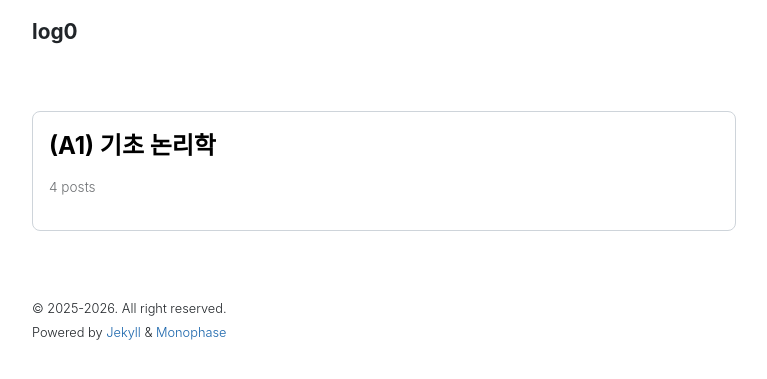
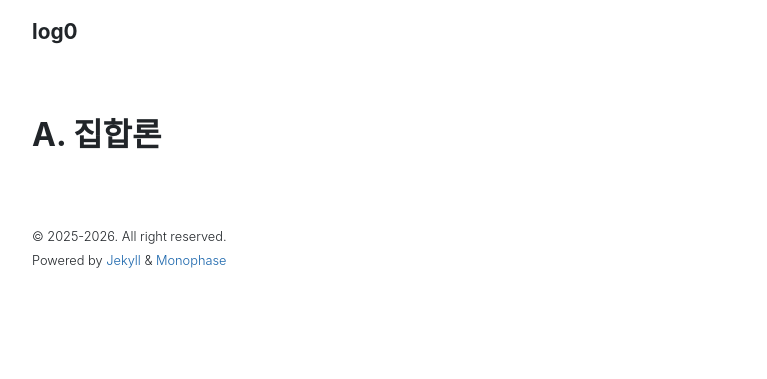
Before and after one commit to Log-zero/Log-zero.github.io, a Jekyll site: the page built from categories/set-theory.md, in a window 1280 px wide. Shown: the top 379 px of the page, without its empty margins (256-1023 px from the left). Built offline with Jekyll 4.4.1, drawn with Linux system fonts in a browser that asks for light colours; nearby versions of some CDN libraries.

Commit message:
categories

```diff
--- a/_layouts/post-list.html
+++ b/_layouts/post-list.html
@@ -2,76 +2,41 @@
 layout: default
 ---
 
-{% assign posts = site.posts %}
+<header class="category-header">
 
-{% if page.category %}
-  {% assign posts = site.categories[page.category] %}
+  {% if page.page_type == "category" %}
+    <h1 class="category-title">
+      {{ page.category_label }}
+    </h1>
   {% endif %}
 
-{%- comment -%}
-================================
-1️⃣ 카테고리 인덱스 페이지
-   (subcategory만 표시)
-================================
-{%- endcomment -%}
+  {% if page.page_type == "subcategory" %}
+    <nav class="breadcrumb">
+      <a href="/categories/{{ page.category }}/">
+        {{ page.category_label }}
+      </a>
+      <span class="breadcrumb-sep">›</span>
+      <span class="breadcrumb-current">
+        {{ page.subcategory_label }}
+      </span>
+    </nav>
+  {% endif %}
 
-{% if page.category and page.subcategory == nil %}
-
-  {% assign subs = "" | split: "" %}
-  {% for post in posts %}
-    {% if post.subcategory %}
-      {% unless subs contains post.subcategory %}
-        {% assign subs = subs | push: post.subcategory %}
-      {% endunless %}
-    {% endif %}
-  {% endfor %}
+</header>
 
 <div class="posts">
-    {% for sub in subs %}
-      {% assign label = site.data.subcategories[page.category][sub] | default: sub %}
+  {% if page.page_type == "subcategory" %}
+    {% assign posts = site.posts | where: "subcategory", page.subcategory %}
+  {% else %}
+    {% assign posts = site.posts | where: "category", page.category %}
+  {% endif %}
 
+  {% for post in posts %}
     <div class="post">
       <h2 class="post-title">
-          <a href="{{ '/categories/' | append: page.category | append: '/' | append: sub | append: '/' | relative_url }}">
-            {{ label }}
-          </a>
+        <a href="{{ post.url | relative_url }}">{{ post.title }}</a>
       </h2>
-
-        <time class="post-meta">
-          {{ posts | where: "subcategory", sub | size }} posts
-        </time>
+      <time class="post-meta">{{ post.date | date_to_string }}</time>
     </div>
   {% endfor %}
 </div>
-
-{% endif %}
-
-{%- comment -%}
-================================
-2️⃣ Subcategory 페이지
-   (글 목록 표시)
-================================
-{%- endcomment -%}
-
-{% if page.category and page.subcategory %}
-
-  {% assign posts = posts | where: "subcategory", page.subcategory %}
-
-  <div class="posts">
-    {% for post in posts %}
-      <div class="post">
-        <h2 class="post-title">
-          <a href="{{ post.url | relative_url }}">
-            {{ post.title }}
-          </a>
-        </h2>
-
-        <time datetime="{{ post.date | date_to_xmlschema }}"
-              class="post-meta">
-          {{ post.date | date_to_string }}
-        </time>
-      </div>
-    {% endfor %}
-  </div>
-
-{% endif %}
--- a/categories/set-theory.md
+++ b/categories/set-theory.md
@@ -1,6 +1,7 @@
 ---
 layout: post-list
+page_type: category
 title: A. 집합론
-permalink: /categories/set-theory/
 category: set-theory
+category_label: A. 집합론
 ---
```
Also changed, not shown: categories/set-theory/basic-logic.md (+3 -1 lines). Lines whose indentation alone changed are shown as unchanged.
